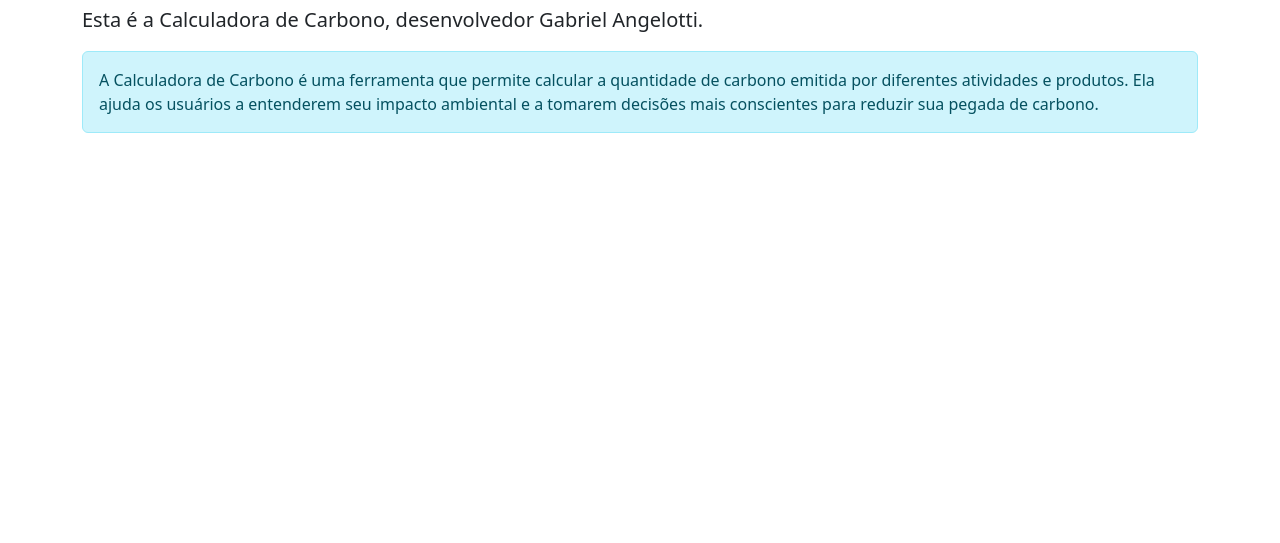
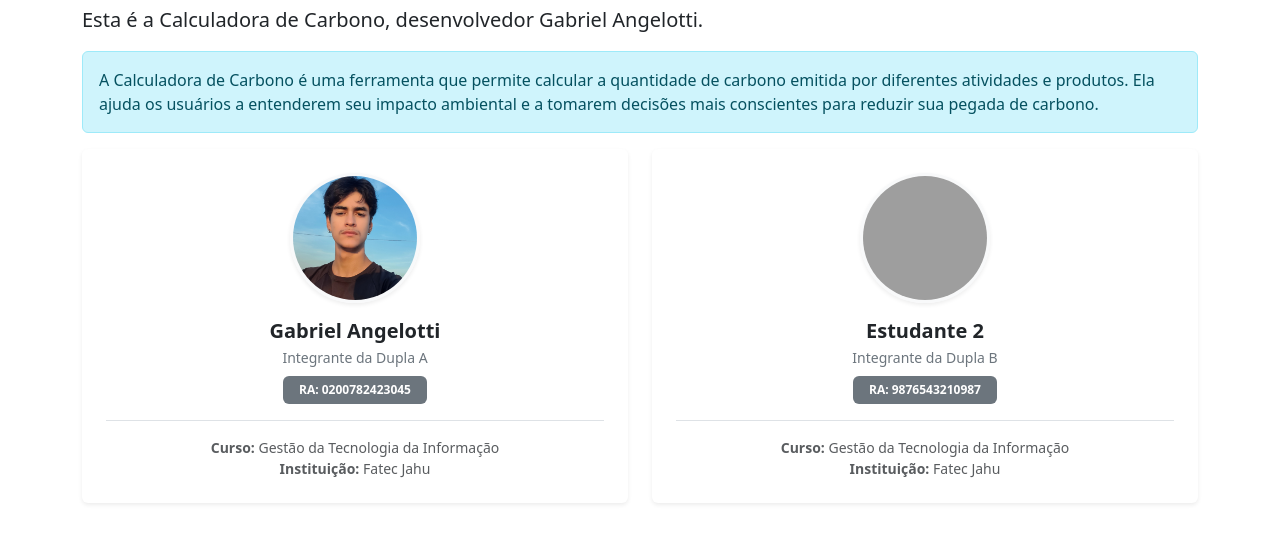
Before and after one commit to GabiAngelotti11/calculadora-carbono, a Flask app: page /sobre in a window 1280 px wide. Shown: the part 174-717 px from the top of the page. Run offline with Flask 3, Linux system fonts and the light colour scheme; grey boxes are pictures that could not be loaded.

Commit message:
Alteração da foto

```diff
--- a/templates/sobre.html
+++ b/templates/sobre.html
@@ -8,32 +8,28 @@
         rel="stylesheet">
 </head>
 <body>
-    <!-- navbar: barra de navegação -->
-  <!-- navbar-expand-lg: em telas grandes (lg) a navbar fica expandida; em telas menores, colapsa -->
-  <!-- navbar-dark bg-dark: texto claro sobre fundo escuro -->
+
   <nav class="navbar navbar-expand-lg navbar-dark bg-dark">
 
-    <!-- container: centraliza o conteúdo da navbar -->
+
     <div class="container">
 
-      <!-- navbar-brand: o "logo" ou nome da aplicação à esquerda -->
+
       <a class="navbar-brand" href="/">Calculadora de Carbono</a>
 
-      <!-- navbar-toggler: o botão hamburguer que aparece em telas pequenas -->
-      <!-- data-bs-toggle e data-bs-target: conectam o botão ao menu colapsável -->
+
       <button class="navbar-toggler" type="button"
               data-bs-toggle="collapse" data-bs-target="#navbarNav">
         <span class="navbar-toggler-icon"></span>
       </button>
 
-      <!-- collapse navbar-collapse: o conjunto de links que colapsa em telas pequenas -->
-      <!-- id="navbarNav": deve bater com o data-bs-target do botão acima -->
+
       <div class="collapse navbar-collapse" id="navbarNav">
 
-        <!-- navbar-nav ms-auto: lista de links, ms-auto empurra para a direita -->
+
         <ul class="navbar-nav ms-auto">
           <li class="nav-item">
-            <!-- nav-link active: link ativo (página atual) fica destacado -->
+
             <a class="nav-link active" href="/">Início</a>
           </li>
           <li class="nav-item">
@@ -60,6 +56,58 @@
         A Calculadora de Carbono é uma ferramenta que permite calcular a quantidade de carbono emitida por diferentes atividades e produtos. Ela ajuda os usuários a entenderem seu impacto ambiental e a tomarem decisões mais conscientes para reduzir sua pegada de carbono.
         </div>
 
+        <div class="row row-cols-1 row-cols-md-2 g-4 mb-4">
+      <!-- Estudante 1 -->
+      <div class="col">
+        <div class="card h-100 shadow-sm border-0 text-center p-4">
+          <div class="d-flex justify-content-center mb-3">
+            <img
+              src="{{ url_for('static', filename='img/biel.png') }}"
+              class="rounded-circle border border-3 border-light shadow-sm"
+              alt="Foto do Integrante 1 — Integrante da Dupla A"
+              width="130"
+              height="130"
+              style="object-fit: cover;"
+            >
+          </div>
+          <h5 class="card-title fw-bold text-dark mb-1">Gabriel Angelotti</h5>
+          <p class="text-secondary small mb-2">Integrante da Dupla A</p>
+          <div class="mb-3">
+            <span class="badge bg-secondary px-3 py-2">RA: 0200782423045</span>
+          </div>
+          <div class="mt-auto pt-3 border-top text-muted small">
+            <div><strong>Curso:</strong> Gestão da Tecnologia da Informação</div>
+            <div><strong>Instituição:</strong> Fatec Jahu</div>
+          </div>
+        </div>
+      </div>
+
+      <!-- Estudante 2 -->
+      <div class="col">
+        <div class="card h-100 shadow-sm border-0 text-center p-4">
+          <div class="d-flex justify-content-center mb-3">
+            <img
+              src="{{ url_for('static', filename='img/avatar2.svg') }}"
+              class="rounded-circle border border-3 border-light shadow-sm"
+              alt="Foto do Integrante 2 — Integrante da Dupla B"
+              width="130"
+              height="130"
+              style="object-fit: cover;"
+            >
+          </div>
+          <h5 class="card-title fw-bold text-dark mb-1">Estudante 2</h5>
+          <p class="text-secondary small mb-2">Integrante da Dupla B</p>
+          <div class="mb-3">
+            <span class="badge bg-secondary px-3 py-2">RA: 9876543210987</span>
+          </div>
+          <div class="mt-auto pt-3 border-top text-muted small">
+            <div><strong>Curso:</strong> Gestão da Tecnologia da Informação</div>
+            <div><strong>Instituição:</strong> Fatec Jahu</div>
+          </div>
+        </div>
+      </div>
+    </div>
+
   <script src="https://cdn.jsdelivr.net/npm/bootstrap@5.3.0/dist/js/bootstrap.bundle.min.js">
   </script>
 
```
Also changed, not shown: static/img/biel.png (renamed from static/js/img/biel.png), 1 other file.
